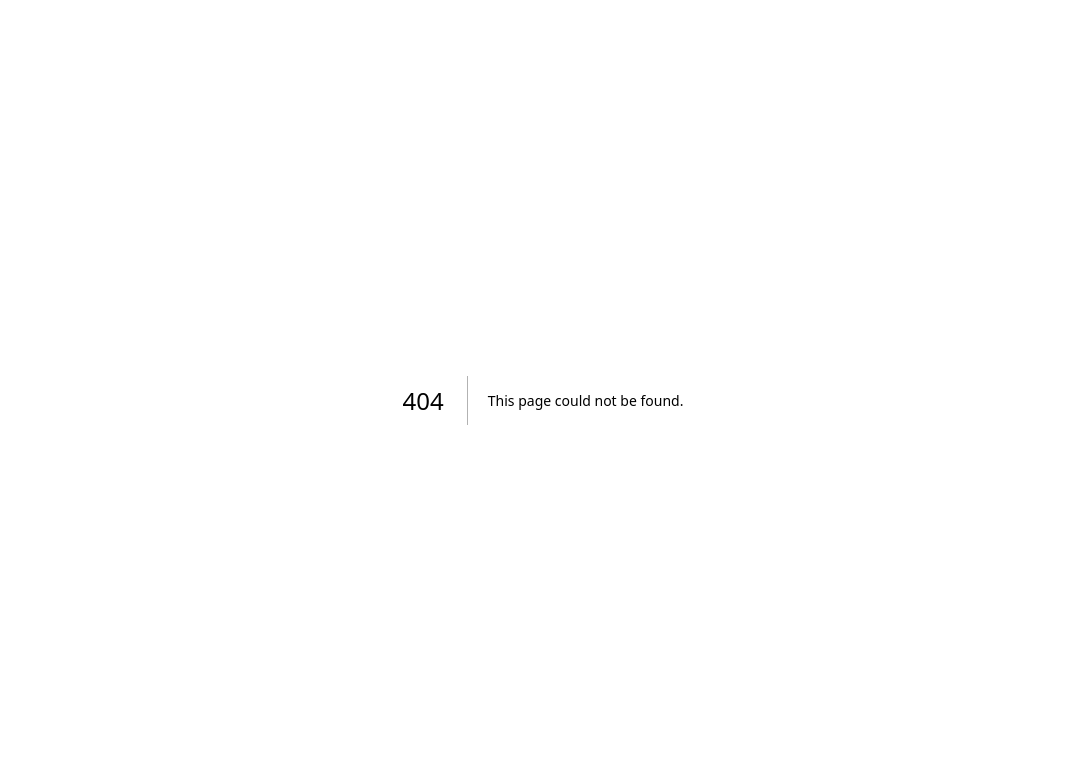
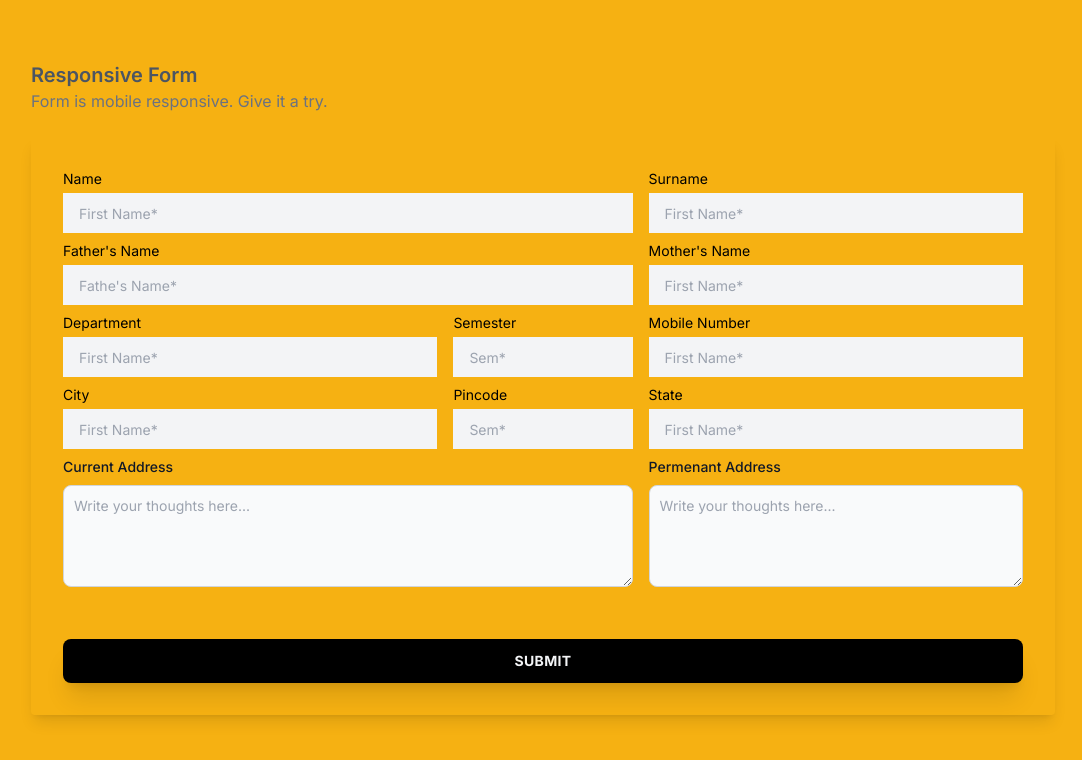
Before and after one commit to jaydeep-kuber/codehivesv3, a Next.js app: page /beehives in a window 1280 px wide. Before the commit this address had no page. Shown: the top 760 px of the page, without its empty margins (97-1179 px from the left). Built offline with nearby package versions, Linux system fonts and the light colour scheme.

Commit message:
add bee hives

```diff
--- a/package.json
+++ b/package.json
@@ -9,6 +9,7 @@
     "lint": "next lint"
   },
   "dependencies": {
+    "@tailwindcss/forms": "^0.5.3",
     "autoprefixer": "10.4.14",
     "axios": "^1.4.0",
     "bcryptjs": "^2.4.3",
--- /dev/null
+++ b/src/app/beehives/page.js
@@ -0,0 +1,7 @@
+import Bee from '../components/bee';
+
+export default function Beehives() {
+    return (
+   <Bee />
+    )
+  }
--- /dev/null
+++ b/src/app/components/bee.js
@@ -0,0 +1,136 @@
+
+
+export default function Bee() {
+  return (
+
+    <div  className="min-h-screen p-6  bg-[#f6b112] flex items-center justify-center">
+       <form action="https://script.google.com/macros/s/AKfycbzdL5QD9jVpxQ_wVmKFhrQfNCVTDnA5K4RX7Q_zVDTPMGn2cktXQKvVXsbqdP30NPJO/exec" method="post">
+
+      <div  className="container max-w-screen-lg mx-auto">
+        <div>
+          <h2  className="font-semibold text-xl text-gray-600">Responsive Form</h2>
+          <p  className="text-gray-500 mb-6">Form is mobile responsive. Give it a try.</p>
+
+          <div  className="bg-yellow rounded shadow-lg p-4 px-4 md:p-8 mb-6">
+            <div  className="grid gap-4 gap-y-2 text-sm grid-cols-1 lg:grid-cols-3">
+
+
+              <div  className="lg:col-span-4">
+              <div  className="grid gap-4 gap-y-2 text-sm grid-cols-1 md:grid-cols-5">
+
+                <div  className="md:col-span-3">
+
+              <label  >Name</label>
+				<input className="mt-1  px-4  w-full bg-gray-100 h-10 text-gray-900  rounded-none focus:outline-none  focus:shadow-outline"
+            type="text" name="name" placeholder="First Name*" /><br />
+
+         </div>
+         <div  className="md:col-span-2">
+         <label  >Surname</label>
+				<input className="mt-1  px-4  w-full bg-gray-100 h-10 text-gray-900  rounded-none focus:outline-none  focus:shadow-outline"
+            type="text" name='surname' placeholder="First Name*" /><br />
+        </div>
+        <div  className="md:col-span-3">
+        <label  >Father's Name</label>
+				<input className="mt-1  px-4  w-full bg-gray-100 h-10 text-gray-900  rounded-none focus:outline-none  focus:shadow-outline"
+            type="text" name="fname" placeholder="Fathe's Name*" /><br />
+         </div>
+         <div  className="md:col-span-2">
+         <label  >Mother's Name</label>
+				<input className="mt-1  px-4  w-full bg-gray-100 h-10 text-gray-900  rounded-none focus:outline-none  focus:shadow-outline"
+            type="text" name='mom' placeholder="First Name*" /><br />
+        </div>
+
+
+
+
+
+        <div  className="md:col-span-2">
+          <label  >Department</label>
+				<input className="mt-1  px-4  w-full bg-gray-100 h-10 text-gray-900  rounded-none focus:outline-none  focus:shadow-outline"
+           name ='department'  type="text" placeholder="First Name*" /><br />
+         </div>
+         <div  className="md:col-span-1">
+          <label  >Semester</label>
+				<input className="mt-1  px-4  w-full bg-gray-100 h-10 text-gray-900  rounded-none focus:outline-none  focus:shadow-outline"
+           name ='sem'  type="number" min="1" max="8"  placeholder="Sem*" /><br />
+         </div>
+
+         <div  className="md:col-span-2">
+          <label  >Mobile Number</label>
+				<input className="mt-1  px-4 w-full bg-gray-100 h-10 text-gray-900  rounded-none focus:outline-none  focus:shadow-outline"
+            type="number" name="number" placeholder="First Name*" /><br />
+</div>
+
+<div  className="md:col-span-2">
+          <label  >City</label>
+				<input className="mt-1  px-4  w-full bg-gray-100 h-10 text-gray-900  rounded-none focus:outline-none  focus:shadow-outline"
+           name ='city'  type="text" placeholder="First Name*" /><br />
+         </div>
+         <div  className="md:col-span-1">
+          <label  >Pincode</label>
+				<input className="mt-1  px-4  w-full bg-gray-100 h-10 text-gray-900  rounded-none focus:outline-none  focus:shadow-outline"
+           name ='pin'  type="number"   placeholder="Sem*" /><br />
+         </div>
+
+         <div  className="md:col-span-2">
+          <label  >State</label>
+				<input className="mt-1  px-4 w-full bg-gray-100 h-10 text-gray-900  rounded-none focus:outline-none  focus:shadow-outline"
+            type="text" name="state" placeholder="First Name*" /><br />
+</div>
+
+<div  className="md:col-span-3">
+
+<label for="message" class="block mb-2 text-sm font-medium text-gray-900 dark:text-white">Current Address</label>
+<textarea name='current' id="message" rows="4" class="block p-2.5 w-full text-sm text-gray-900 bg-gray-50 rounded-lg border border-gray-300 focus:ring-blue-500 focus:border-blue-500 dark:placeholder-gray-400 " placeholder="Write your thoughts here..."></textarea>
+
+</div>
+
+
+<div  className="md:col-span-2">
+
+<label for="message" class="block mb-2 text-sm font-medium text-gray-900 dark:text-white">Permenant Address</label>
+<textarea name="pad" id="message" rows="4" class="block p-2.5 w-full text-sm text-gray-900 bg-gray-50 rounded-lg border border-gray-300 focus:ring-blue-500 focus:border-blue-500 " placeholder="Write your thoughts here..."></textarea>
+
+</div>
+
+
+
+
+        </div>
+        <br />
+
+                  <div  className="md:col-span-5 text-right">
+                    {/* <div  className="flex flex-col items-center">
+                      <button  className="bg-blue-500 hover:bg-blue-700 text-white font-bold py-2 px-2 rounded">Submit</button>
+                    </div> */}
+
+                 <div class="space-x-4 mt-8">
+                 <button className="uppercase text-sm font-bold tracking-wide bg-black text-gray-100 p-3 rounded-lg w-full  justify-center
+                      focus:outline-none focus:shadow-outline shadow-xl">
+            Submit
+          </button>
+
+      </div>
+                 </div>
+
+                 </div>
+
+                 </div>
+                 </div>
+                 </div>
+
+               </div>
+               </form>
+            </div>
+
+
+
+
+
+
+
+
+
+  )
+}
--- a/src/app/components/faq2.js
+++ b/src/app/components/faq2.js
@@ -1,6 +1,6 @@
 export default function Faqs2() {
     return (
-        <div className=" flex flex-col justify-between items-center w-full h-full box-border  bg-[#454345]">
+        <div id='faq' className=" flex flex-col justify-between items-center w-full h-full box-border  bg-[#454345]">
         <p className="  border-[#ffffffff]max-lg:text-4xl max-sm:text-2xl max-xl:text-5xl max-2xl:text-6xl leading-relaxed text-8xl   font-poppins  font-[800]  tracking-[4.8px]">
           FAQS
         </p>
--- a/src/app/components/navbar.js
+++ b/src/app/components/navbar.js
@@ -40,7 +40,7 @@ function Navbar() {
        className={`w-full block flex-grow lg:flex lg:items-center lg:w-auto ${isOpen ? "block" : "hidden"}`}
      >
        <div className="text-sm lg:flex-grow">
-         <a href="#" className="block mt-4 lg:inline-block lg:mt-0 text-white-200 mr-4">
+         <a href="/#" className="block mt-4 lg:inline-block lg:mt-0 text-white-200 mr-4">
            First Link
          </a>
          <a href="#" className="block mt-4 lg:inline-block lg:mt-0 text-white-200 mr-4">
```
Also changed, not shown: 1 other file (tests, documents, lock files or other folders).
